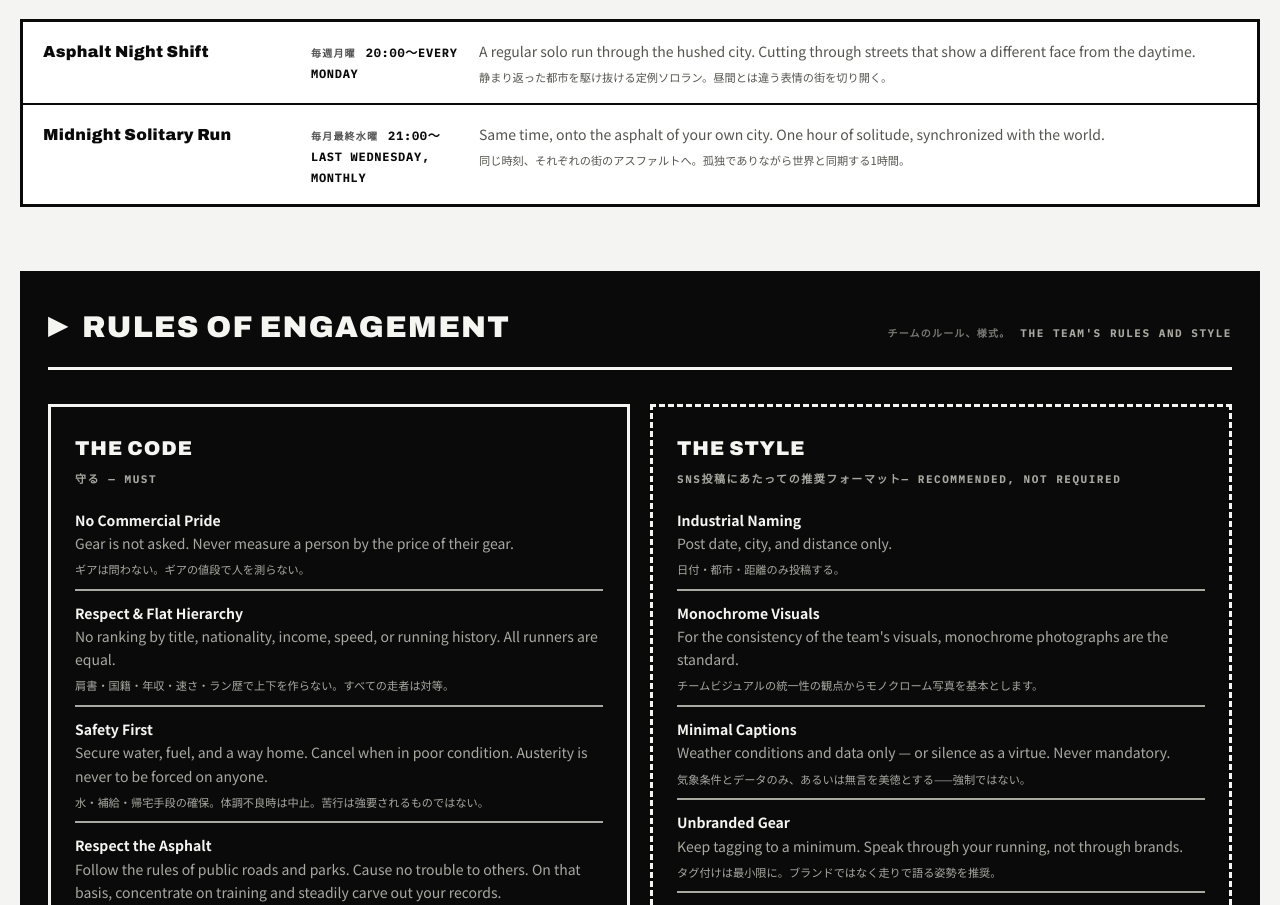
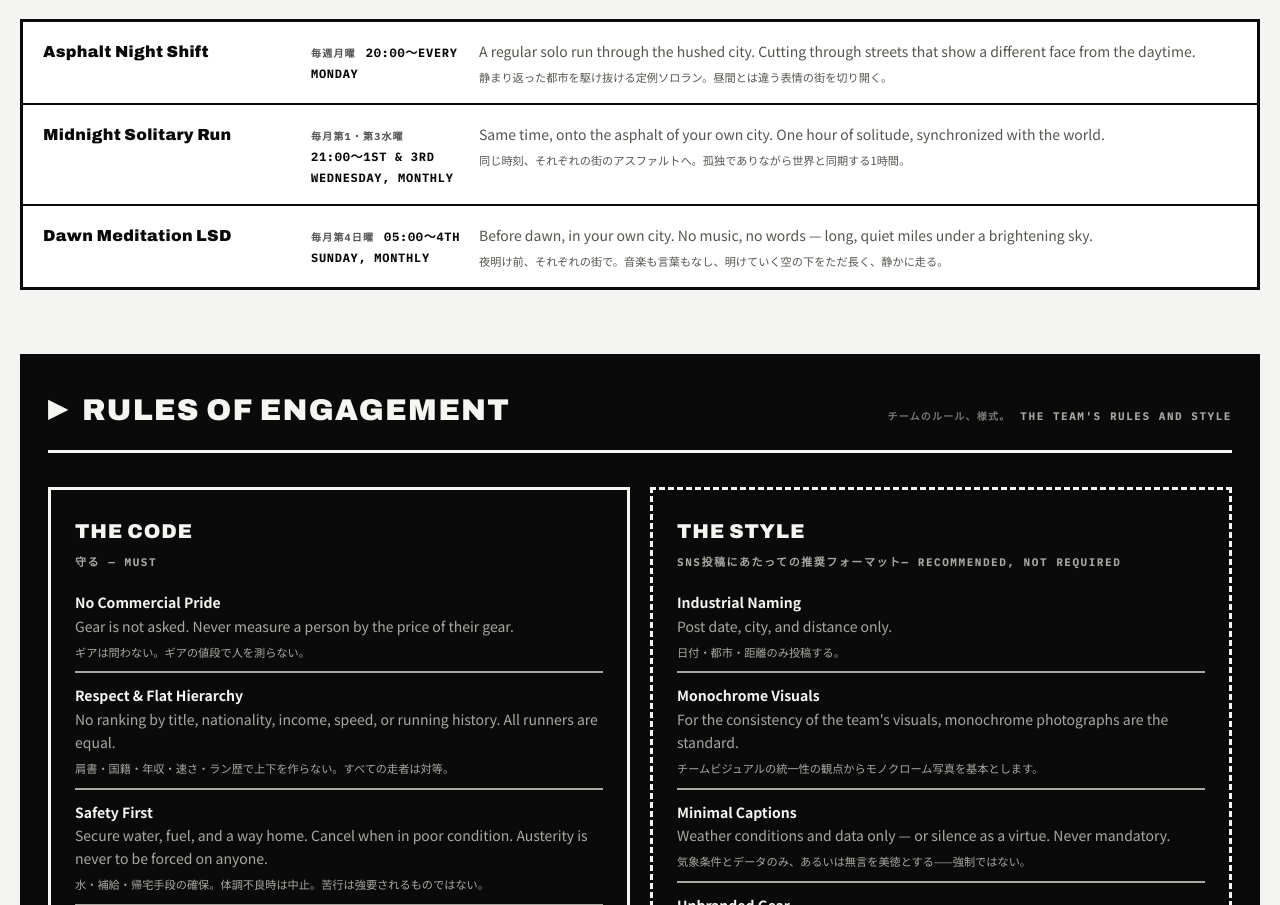
Before and after one commit to nomoney-runningclub/nomoney-runningclub.github.io, a plain HTML site: page index.html in a window 1280 px wide. Shown: the part 5207-6112 px from the top of the page. Drawn offline with Linux system fonts and the light colour scheme.

Commit message:
Sessions: Midnight Solitary Run moves to 1st & 3rd Wednesdays; add Dawn Meditation LSD (4th Sunday, 05:00)

```diff
--- a/index.html
+++ b/index.html
@@ -713,7 +713,8 @@
       <div class="session"><span class="name">DAY ZERO — LAUNCH RUN</span><span class="when">ローンチ当日 21:00〜 / 24H</span><p>ローンチを記念する、最初の点呼。ローンチから24時間以内に各自の街で、距離は自由に走り、タイトルを「DAY ZERO | 都市 | 距離」で投稿する。第1回の点呼が、そのまま最初のメンバー名簿になる。</p></div>
       -->
       <div class="session"><span class="name">Asphalt Night Shift</span><span class="when"><span class="h-jp">毎週月曜</span> 20:00〜<span class="h-en">EVERY MONDAY</span></span><p><span class="tx-jp">静まり返った都市を駆け抜ける定例ソロラン。昼間とは違う表情の街を切り開く。</span><span class="tx-en">A regular solo run through the hushed city. Cutting through streets that show a different face from the daytime.</span></p></div>
-      <div class="session"><span class="name">Midnight Solitary Run</span><span class="when"><span class="h-jp">毎月最終水曜</span> 21:00〜<span class="h-en">LAST WEDNESDAY, MONTHLY</span></span><p><span class="tx-jp">同じ時刻、それぞれの街のアスファルトへ。孤独でありながら世界と同期する1時間。</span><span class="tx-en">Same time, onto the asphalt of your own city. One hour of solitude, synchronized with the world.</span></p></div>
+      <div class="session"><span class="name">Midnight Solitary Run</span><span class="when"><span class="h-jp">毎月第1・第3水曜</span> 21:00〜<span class="h-en">1ST &amp; 3RD WEDNESDAY, MONTHLY</span></span><p><span class="tx-jp">同じ時刻、それぞれの街のアスファルトへ。孤独でありながら世界と同期する1時間。</span><span class="tx-en">Same time, onto the asphalt of your own city. One hour of solitude, synchronized with the world.</span></p></div>
+      <div class="session"><span class="name">Dawn Meditation LSD</span><span class="when"><span class="h-jp">毎月第4日曜</span> 05:00〜<span class="h-en">4TH SUNDAY, MONTHLY</span></span><p><span class="tx-jp">夜明け前、それぞれの街で。音楽も言葉もなし、明けていく空の下をただ長く、静かに走る。</span><span class="tx-en">Before dawn, in your own city. No music, no words — long, quiet miles under a brightening sky.</span></p></div>
       <!-- 当面非表示（ストック）：復帰時はこのコメントを外す
       <div class="session"><span class="name">Sufferfest Mileage Week</span><span class="when">毎月第3週</span><p>生活の隙間を縫い、無理のない範囲でどこまで距離を積めるか。自らに静かな課題を課す1週間。</p></div>
       -->
```
